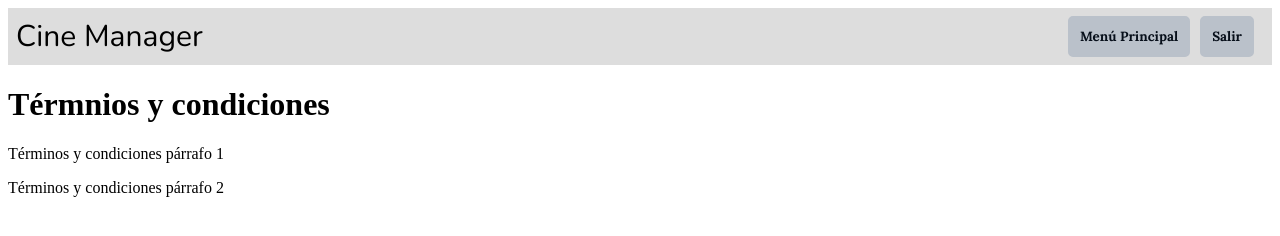
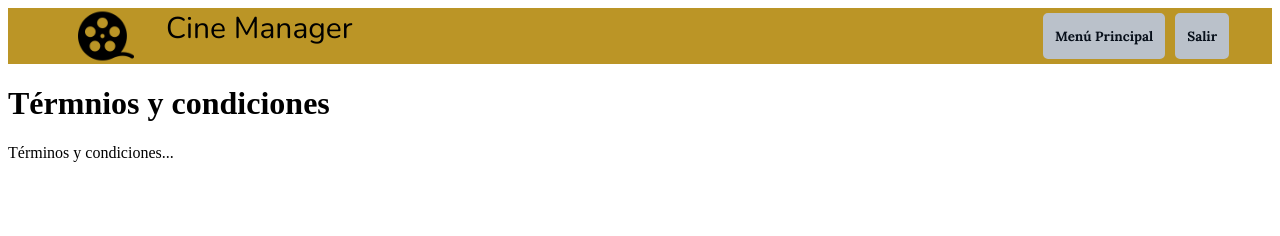
Before and after one commit to Fiji-exe/CineManager, a plain HTML site: page html/tyc.html in a window 1280 px wide. Drawn offline with nearby package versions, Linux system fonts and the light colour scheme.

Commit message:
commit on "terminos y condiciones"

```diff
--- a/css/tyc.css
+++ b/css/tyc.css
@@ -1,12 +1,20 @@
-.tyc-header {
-    font-family: 'Nunito';
+.header-principal {
+    font-family: 'Nunito', sans-serif;
     font-size: 16px;
+    background: #BB9526;
     display: flex;
-    padding: 8px;
-    background-color: #dddddd;
+    min-height: 56px;
+    padding: 0 3%;
 }
 
-.tyc-header .item-left {
+.header-principal .logo {
+    height: 56px;
+    width: 120px;
+    display: flex;
+    justify-content: center;
+}
+
+.header-principal .item-left {
     display: flex;
     margin-left: 0;
     margin-right: auto;
@@ -14,10 +22,9 @@
     font-size: 30px;
 }
 
-.tyc-header .item-right {
-    display: flex;
-    margin-left: auto;
-    margin-right: 0;
+.header-principal .item-right {
+    display: inline-flex;
+    padding: 5px;
 }
 
 .btn1-fondooscuro {
@@ -29,7 +36,6 @@
     padding: 10px;
     border-radius: 5px;
     font-family: 'Lora';
-    margin-right: 10px;
 }
 
 .h1 {
--- a/html/tyc.html
+++ b/html/tyc.html
@@ -16,23 +16,27 @@
 </head>
 
 <body>
-    <nav class="tyc-header">
+    <nav class="header-principal">
+        <div class="logo">
+            <img src="../imgs/logo.png" alt="imagen">
+        </div>
+
         <div class="item-left">
             Cine Manager
         </div>
         <div class="item-right">
             <button class="btn1-fondooscuro">Menú Principal</button>
+        </div>
+        <div class="item-right">
             <button class="btn1-fondooscuro">Salir</button>
         </div>
     </nav>
     <h1>Térmnios y condiciones</h1>
     <div class="tyc">
         <p>
-            Términos y condiciones párrafo 1
+            Términos y condiciones...
         </p>
-        <p>
-            Términos y condiciones párrafo 2
-        </p>
+
     </div>
 </body>
 
```
Also changed, not shown: imgs/logo.png (added).
